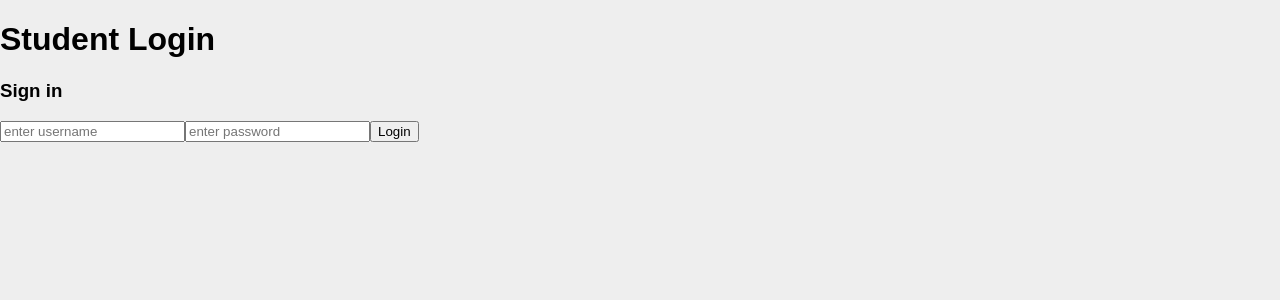
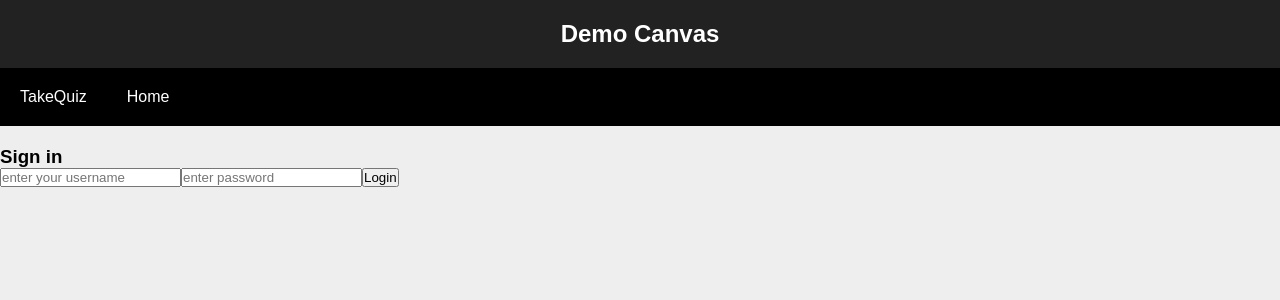
Before and after one commit to SER516-S19/project2, a React (Create React App) app in the folder Team_74/UI/quizzer/: page / in a window 1280 px wide. Shown: the top 300 px of the page. Built offline with nearby package versions, Linux system fonts and the light colour scheme.

Commit message:
Modified App.js to hold possible connections via Routing

```diff
--- a/Team_74/UI/quizzer/src/App.js
+++ b/Team_74/UI/quizzer/src/App.js
@@ -1,86 +1,21 @@
 import React, { Component } from 'react';
+import './App.css';
+import Routes from './Routes';
+import Navigation from './Navigation'
 
+class App extends Component {
 
-const Welcome = ({user, onSignOut})=> {
-  return (
-    <div>
-      Welcome <strong>{user.username}</strong>!
-      <a href="javascript:;" onClick={onSignOut}>Sign out</a>
-    </div>
-  )
+    render() {
+        return (
+            <div className="App">
+                <div className="App-header">
+                    <h2>Demo Canvas</h2>
+                </div>
+                <Navigation />
+                <Routes />
+            </div>
+        );
+    }
 }
 
-class LoginForm extends React.Component {
-
-
-
-  handleSignIn(e) {
-    e.preventDefault()
-    let username = this.refs.username.value
-    let password = this.refs.password.value
-    this.props.onSignIn(username, password)
-  }
-
-  render() {
-    return (
-      <form onSubmit={this.handleSignIn.bind(this)}>
-        <h3>Sign in</h3>
-        <input type="text" ref="username" placeholder="enter username" />
-        <input type="password" ref="password" placeholder="enter password" />
-        <input type="submit" value="Login" />
-      </form>
-    )
-  }
-
-}
-
-
-class App extends React.Component {
-
-  constructor(props) {
-    super(props)
-    // the initial application state
-    this.state = {
-      user: null
-    }
-  }
-
-  // App "actions" (functions that modify state)
-  signIn(username, password) {
-    // This is where you would call Firebase, an API etc...
-    // calling setState will re-render the entire app (efficiently!)
-    this.setState({
-      user: {
-        username,
-        password,
-      }
-    })
-  }
-
-  signOut() {
-    // clear out user from state
-    this.setState({user: null})
-  }
-
-  render() {
-    return (
-      <div>
-        <h1>Student Login</h1>
-        {
-          (this.state.user) ?
-            <Welcome
-             user={this.state.user}
-             onSignOut={this.signOut.bind(this)}
-            />
-          :
-            <LoginForm
-             onSignIn={this.signIn.bind(this)}
-            />
-        }
-      </div>
-    )
-
-  }
-
-}
 export default App;
```
